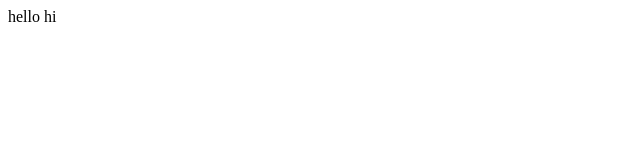
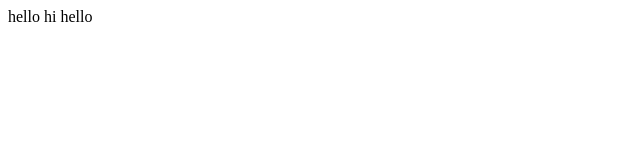
Before and after one commit to SaranRK01/devops_project, a plain HTML site: page index.html in a window 1280 px wide. Shown: the full height of the page, 0-640 px from the left. Drawn offline with Linux system fonts and the light colour scheme.

Commit message:
added some fields

```diff
--- a/index.html
+++ b/index.html
@@ -7,6 +7,6 @@
     <title>Document</title>
 </head>
 <body>
-    <p1>hello hi</p1>
+    <p1>hello hi hello</p1>
 </body>
 </html>
```
